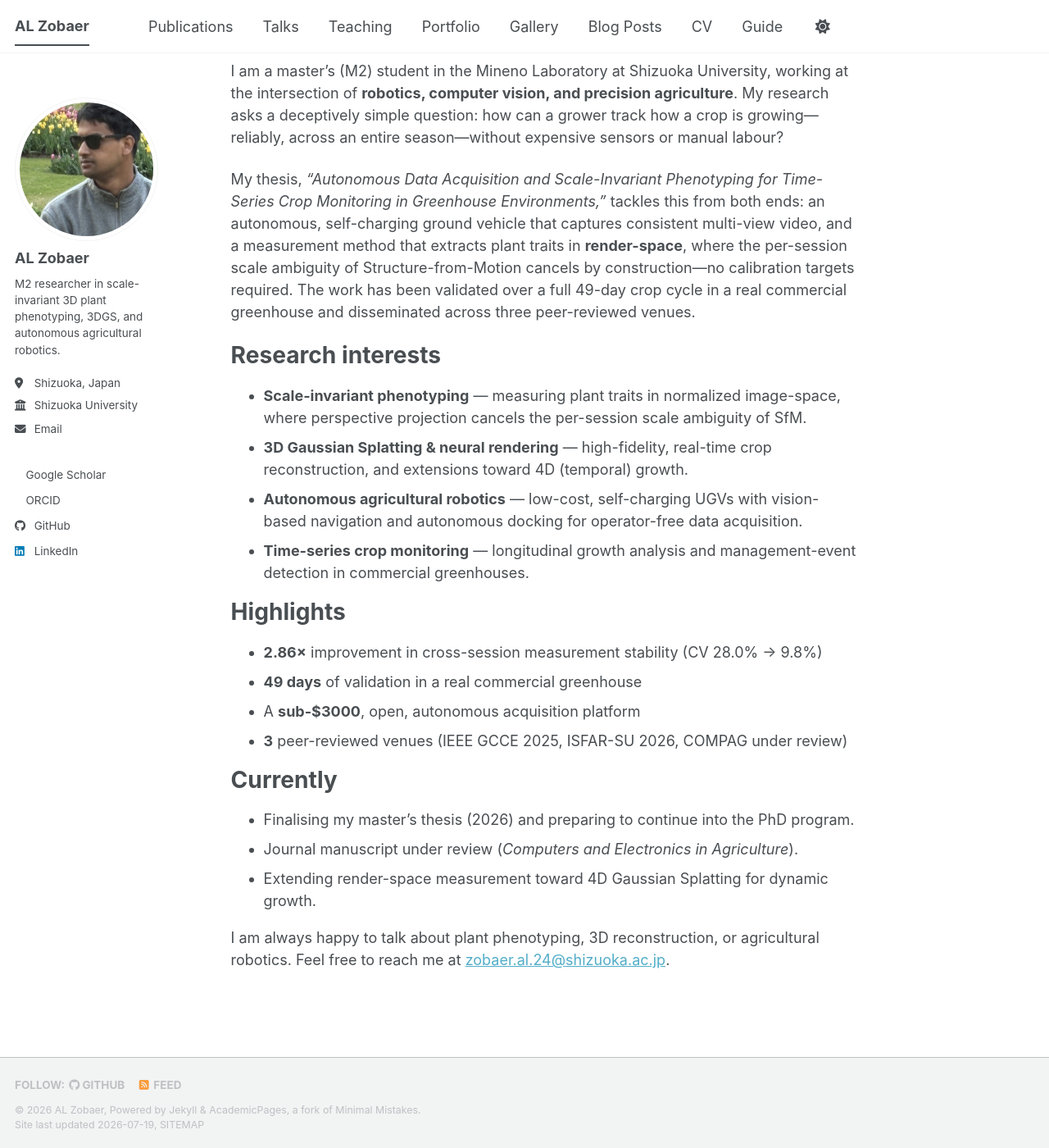
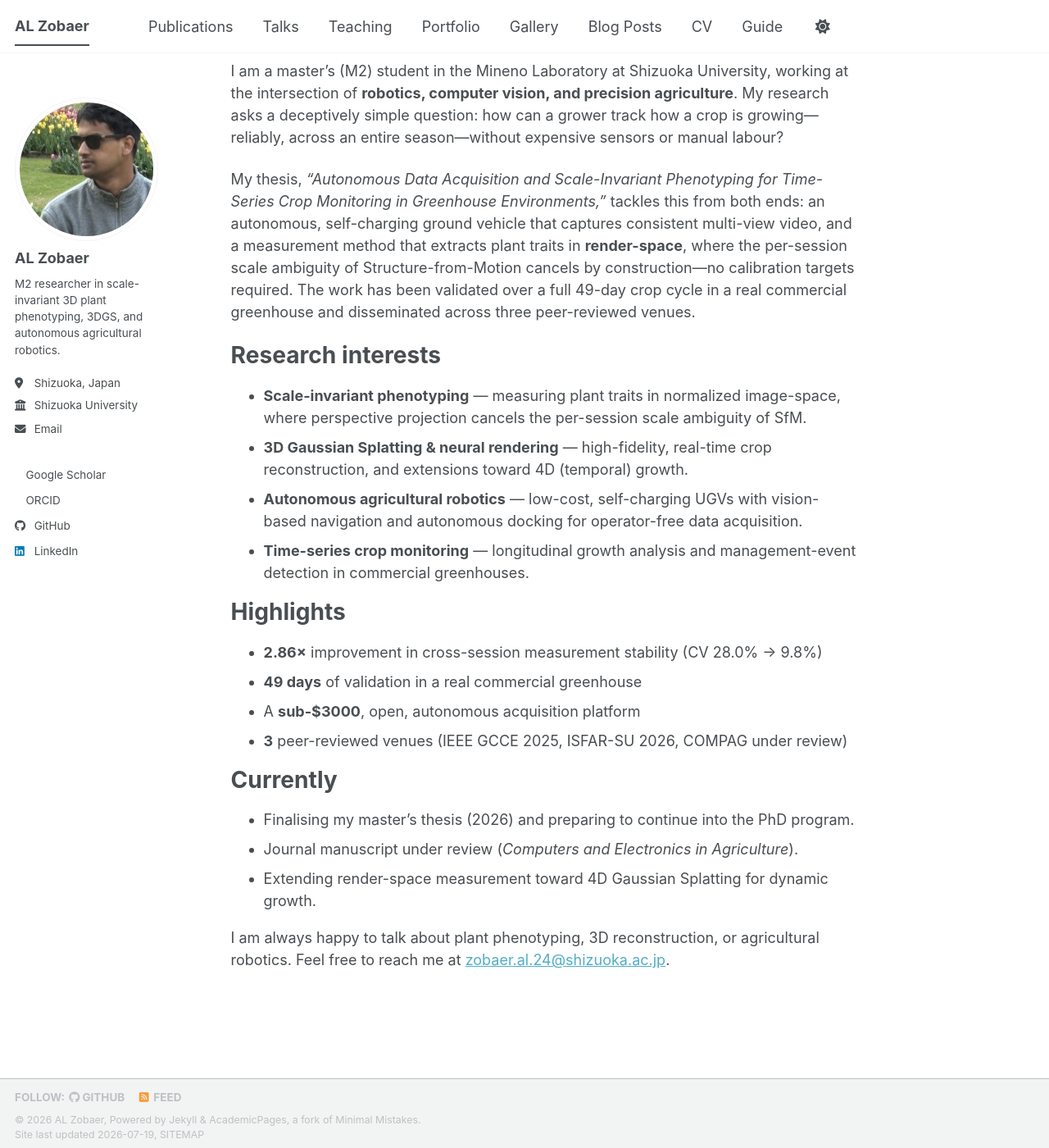
Before and after one commit to alzobaer/alzobaer.github.io, a Jekyll site: the page built from _pages/about.md, in a window 1280 px wide and 1400 px high, scrolled down 70 px. Shown: the whole window at 82% size. Built offline with Jekyll 4.4.1, drawn with Linux system fonts in a browser that asks for light colours; a style sheet for code colours, icons or effects is not loaded.

Commit message:
Style: slim down the footer bar height
Trim vertical padding on the footer block and social-icon list items
so the fixed bottom bar takes up less screen height.

Co-Authored-By: Claude Opus 4.8 <noreply@anthropic.com>

```diff
--- a/_sass/layout/_footer.scss
+++ b/_sass/layout/_footer.scss
@@ -31,9 +31,9 @@
     @include clearfix;
     margin-left: auto;
     margin-right: auto;
-    margin-top: 1em;
+    margin-top: 0.35em;
     max-width: 100%;
-    padding: 0 1em 1em;
+    padding: 0 1em 0.35em;
 
     @include breakpoint($x-large) {
       max-width: $x-large;
@@ -79,8 +79,8 @@
 
   li {
     display: inline-block;
-    padding-top: 5px;
-    padding-bottom: 5px;
+    padding-top: 2px;
+    padding-bottom: 2px;
     font-family: $sans-serif-narrow;
     font-size: $type-size-6;
     text-transform: uppercase;
```
